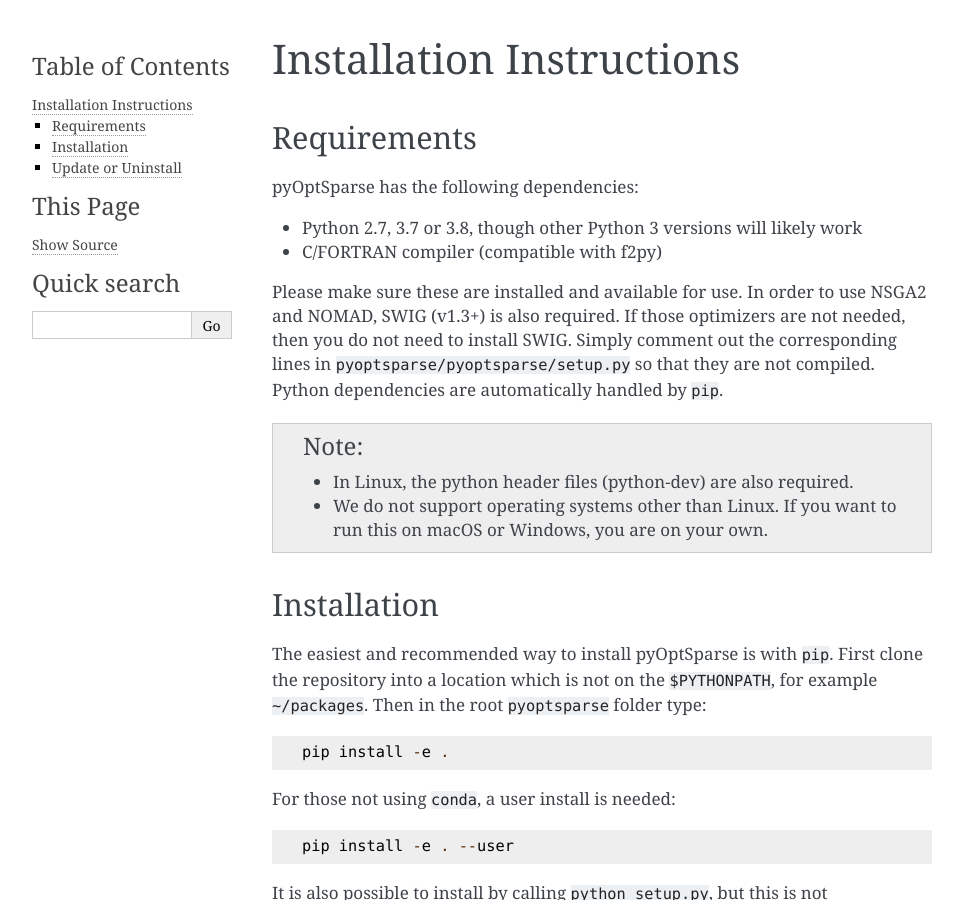
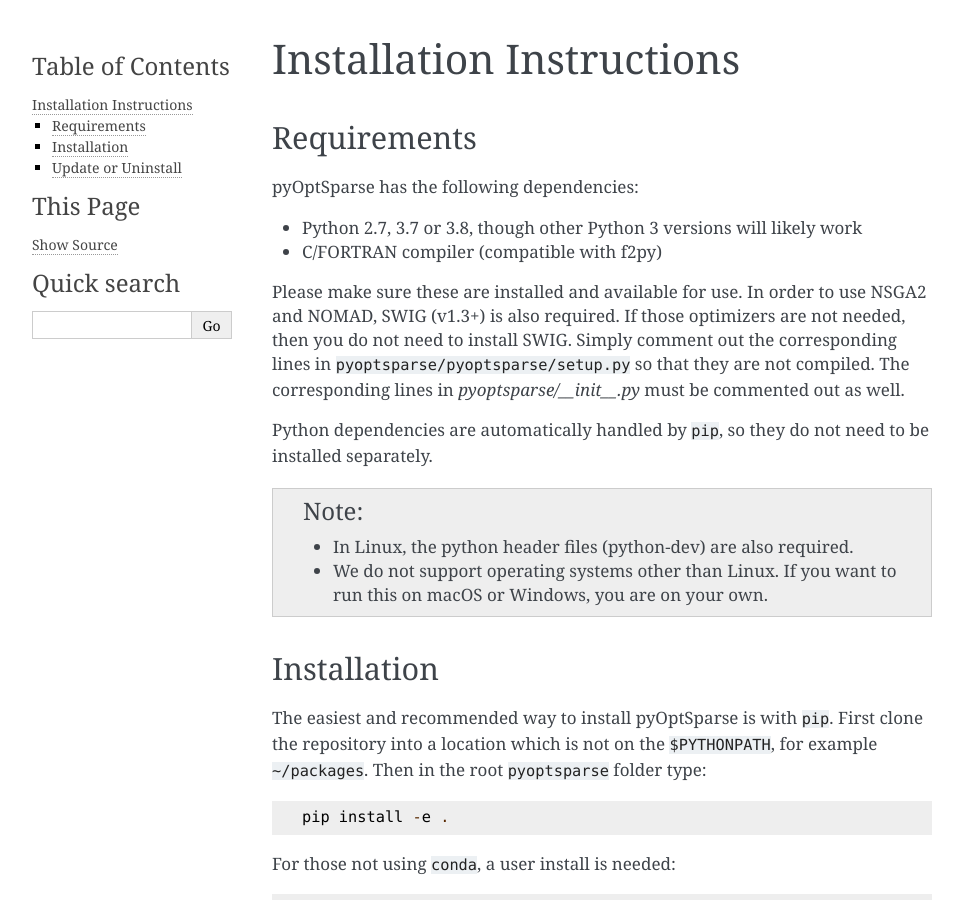
Before and after one commit to mdolab/pyoptsparse, a Sphinx documentation site: the page built from doc/install.rst, in a window 1280 px wide and 900 px high. Shown: the whole window, without its empty margins (148-1111 px from the left). Built offline with Sphinx 7.4.7, drawn with Linux system fonts in a browser that asks for light colours.

Commit message:
Update install.rst

```diff
--- a/doc/install.rst
+++ b/doc/install.rst
@@ -14,7 +14,9 @@
 In order to use NSGA2 and NOMAD, SWIG (v1.3+) is also required.
 If those optimizers are not needed, then you do not need to install SWIG.
 Simply comment out the corresponding lines in ``pyoptsparse/pyoptsparse/setup.py`` so that they are not compiled.
-Python dependencies are automatically handled by ``pip``.
+The corresponding lines in `pyoptsparse/__init__.py` must be commented out as well.
+
+Python dependencies are automatically handled by ``pip``, so they do not need to be installed separately.
 
 .. note::
   * In Linux, the python header files (python-dev) are also required.
```
